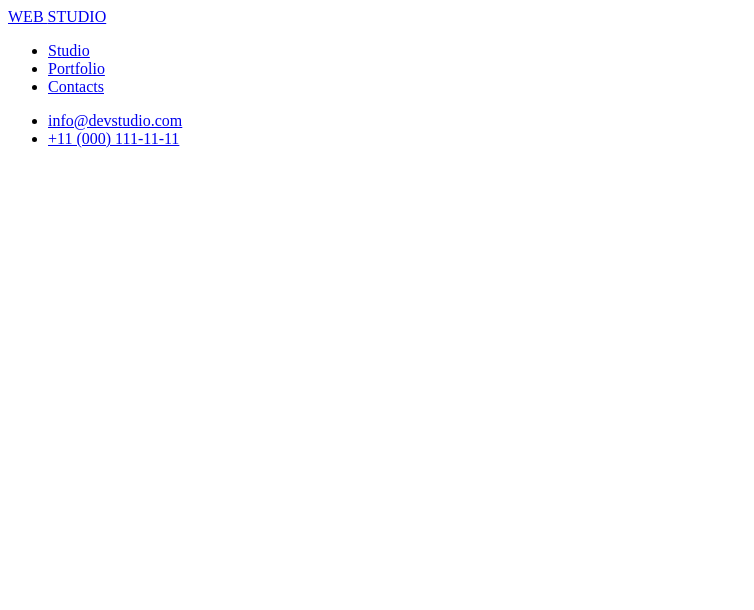
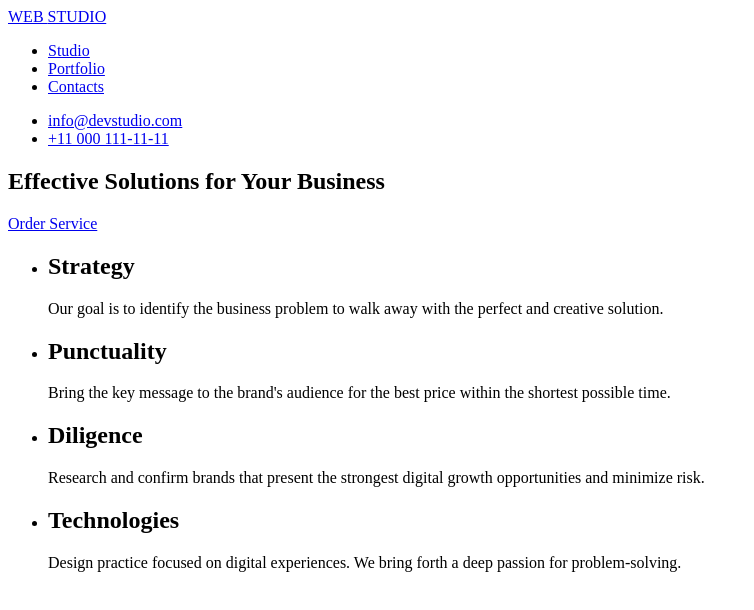
Before and after one commit to Volodya1989/goit-markup-hw-01, a plain HTML site: page index.html in a window 1280 px wide. Shown: the whole page, without its empty margins (0-754 px from the left). Drawn offline with Linux system fonts and the light colour scheme.

Commit message:
footer validation passed

```diff
--- a/index.html
+++ b/index.html
@@ -1,9 +1,6 @@
 <!DOCTYPE html>
 <html lang="en">
   <head>
-    <meta charset="UTF-8" />
-    <meta http-equiv="X-UA-Compatible" content="IE=edge" />
-    <meta name="viewport" content="width=device-width, initial-scale=1.0" />
     <title>Document</title>
   </head>
   <body>
@@ -28,9 +25,45 @@
           <a href="mailto:info@devstudio.com">info@devstudio.com</a>
         </li>
         <li>
-          <a href="tel:+11 (000) 111-11-11">+11 (000) 111-11-11</a>
+          <a href="tel:+11(000)111-11-11">+11 000 111-11-11</a>
         </li>
       </ul>
+      <section>
+        <h1>Effective Solutions for Your Business</h1>
+        <a href="/">Order Service</a>
+      </section>
+      <section>
+        <ul>
+          <li>
+            <h2>Strategy</h2>
+            <p>
+              Our goal is to identify the business problem to walk away with the
+              perfect and creative solution.
+            </p>
+          </li>
+          <li>
+            <h2>Punctuality</h2>
+            <p>
+              Bring the key message to the brand's audience for the best price
+              within the shortest possible time.
+            </p>
+          </li>
+          <li>
+            <h2>Diligence</h2>
+            <p>
+              Research and confirm brands that present the strongest digital
+              growth opportunities and minimize risk.
+            </p>
+          </li>
+          <li>
+            <h2>Technologies</h2>
+            <p>
+              Design practice focused on digital experiences. We bring forth a
+              deep passion for problem-solving.
+            </p>
+          </li>
+        </ul>
+      </section>
     </header>
   </body>
 </html>
```
